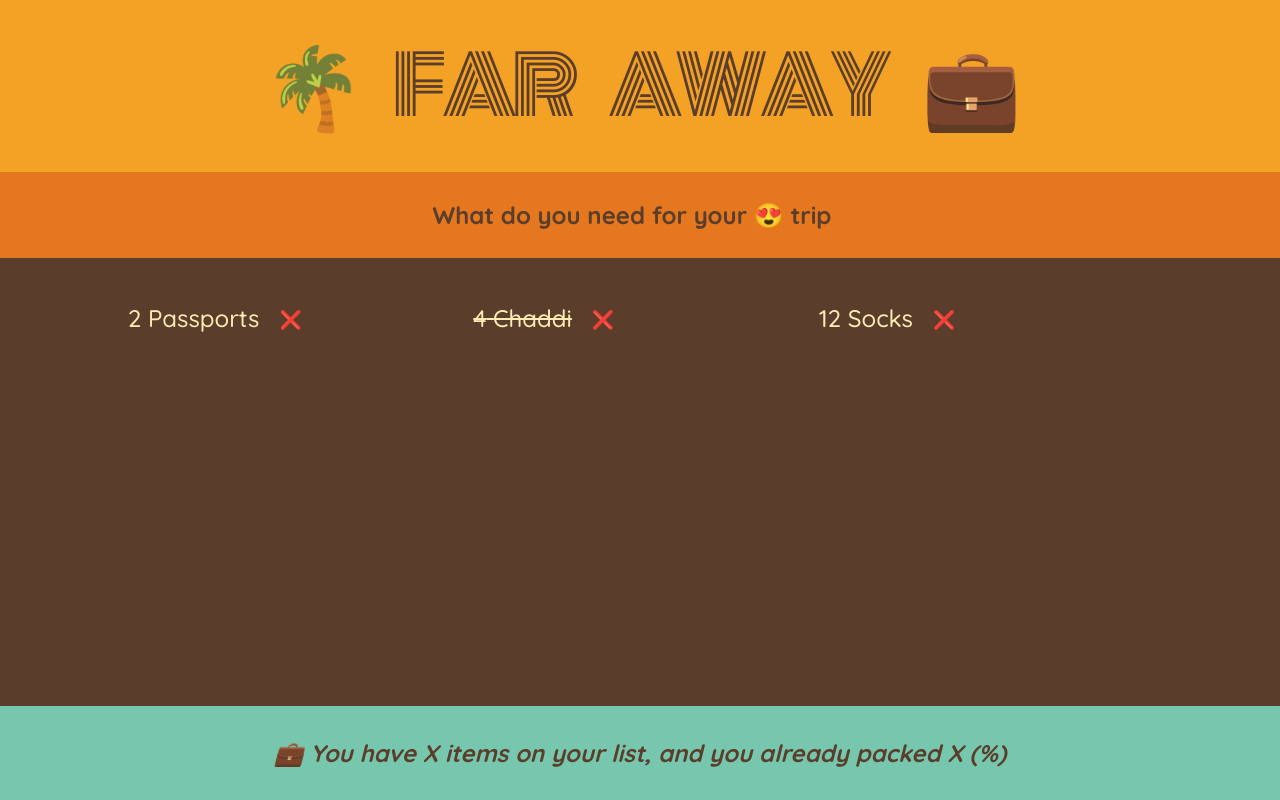
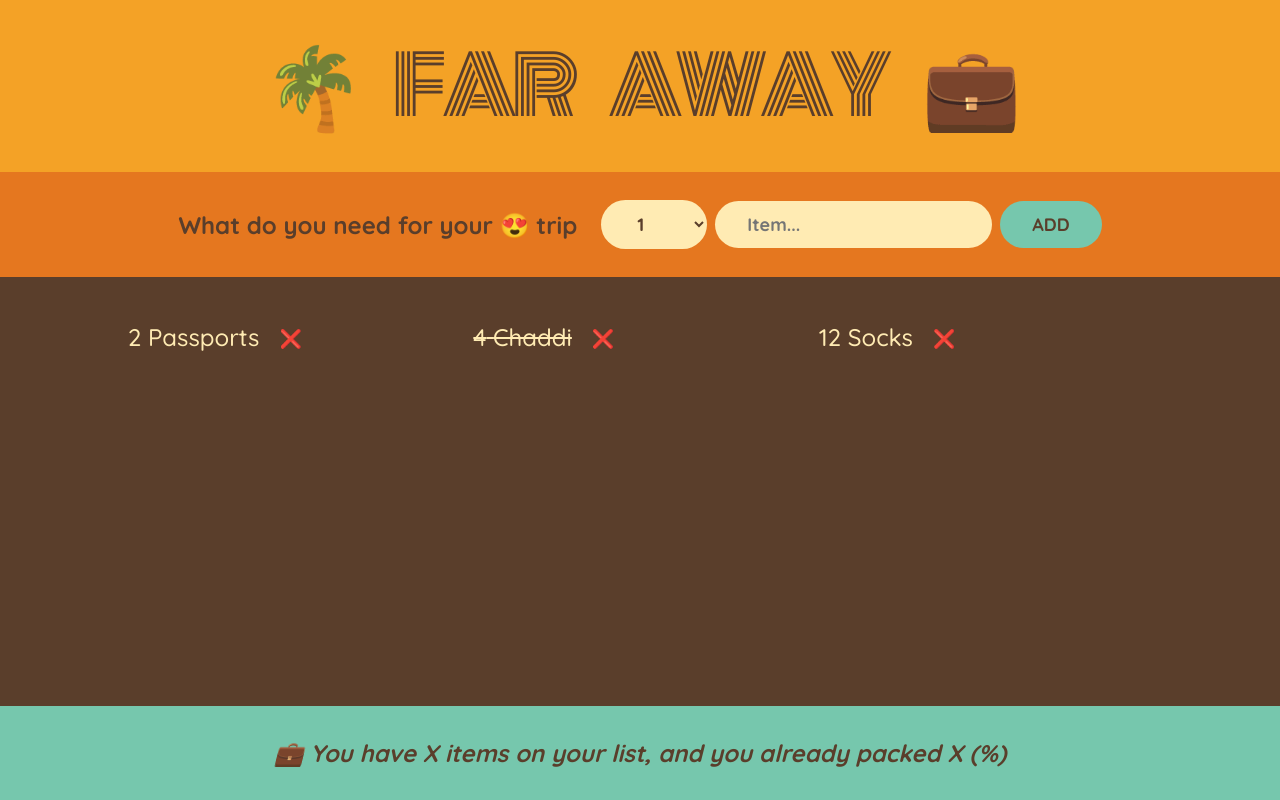
Before and after one commit to tushardongre1990/jonas-react, a React (Create React App) app: page / in a window 1280 px wide. Built offline with nearby package versions, Linux system fonts and the light colour scheme.

Commit message:
72 Building Form and Handling Submission

```diff
--- a/src/App.js
+++ b/src/App.js
@@ -19,10 +19,25 @@
   return <h1>🌴 Far Away 💼</h1>;
 }
 function Form() {
+  function handleSubmit(event) {
+    event.preventDefault();
+    console.log(event);
+  }
   return (
-    <div className="add-form">
+    <form className="add-form" onSubmit={handleSubmit}>
       <h3>What do you need for your 😍 trip</h3>
-    </div>
+      <select>
+        {Array.from({ length: 20 }, (currentValue, index) => index + 1).map(
+          (num) => (
+            <option value={num} key={num}>
+              {num}
+            </option>
+          )
+        )}
+      </select>
+      <input type="text" placeholder="Item..." />
+      <button>Add</button>
+    </form>
   );
 }
 function PackingList() {
@@ -30,7 +45,7 @@
     <div className="list">
       <ul>
         {initialItems.map((item) => (
-          <Item item={item} />
+          <Item item={item} key={item.id} />
         ))}
       </ul>
     </div>
```
